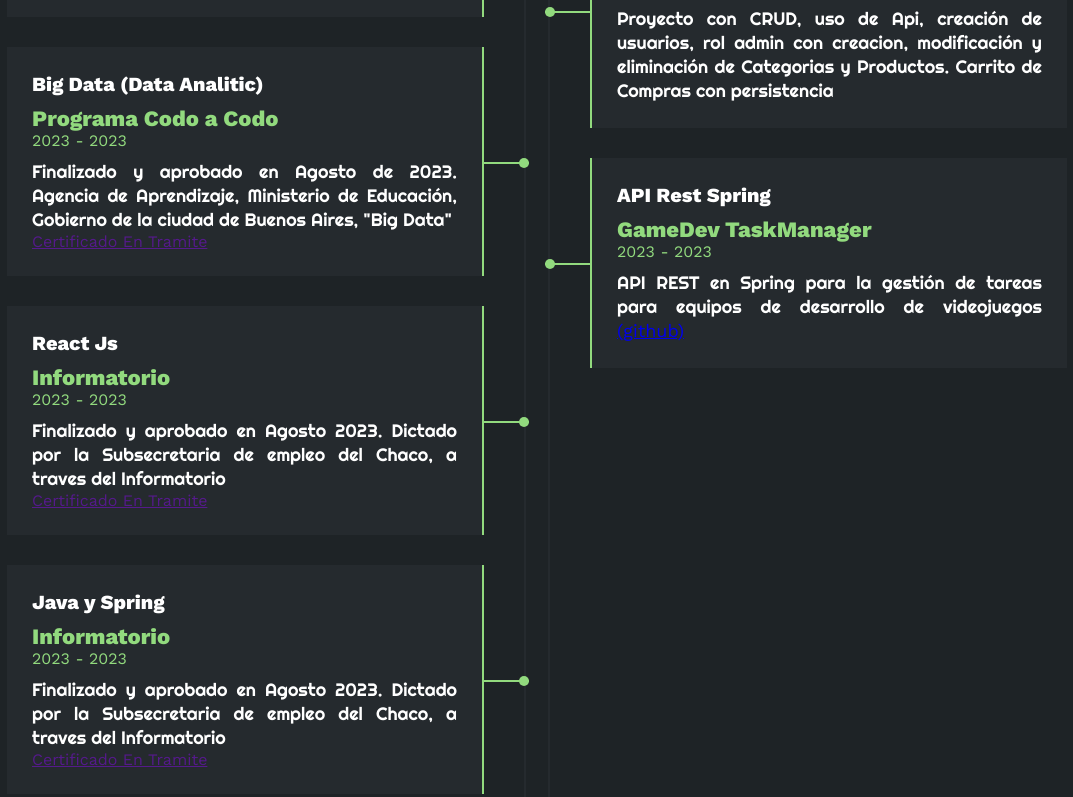
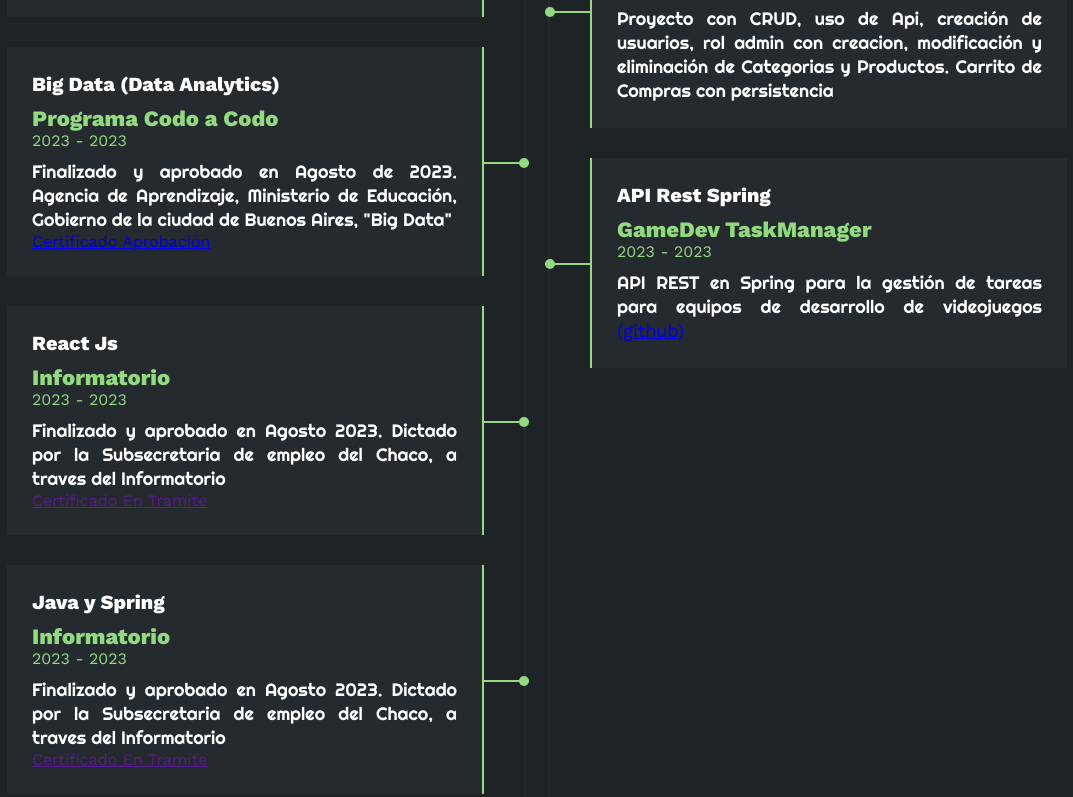
Before and after one commit to MarcosMartinProgram/marcosmartinprogram.github.io, a plain HTML site: page index.html in a window 1280 px wide. Shown: the part 3089-3886 px from the top of the page, without its empty margins (103-1176 px from the left). Drawn offline with nearby package versions, Linux system fonts and the light colour scheme.

Commit message:
Correccion de errores

```diff
--- a/index.html
+++ b/index.html
@@ -267,11 +267,11 @@
                         </div>
                     </div>
                     <div class="item izq">
-                        <h4>Big Data (Data Analitic)</h4>
+                        <h4>Big Data (Data Analytics)</h4>
                         <span class="casa">Programa Codo a Codo</span>
                         <span class="fecha">2023 - 2023</span>
                         <p>Finalizado y aprobado en Agosto de 2023. Agencia de Aprendizaje, Ministerio de Educación, Gobierno de la ciudad de Buenos Aires, "Big Data"</p>
-                        <a href="" target="_blank">Certificado En Tramite</a>
+                        <a href="https://drive.google.com/file/d/1q7S3xnb_7MH1LTdNivJOawAHkjF4JLA5/view?usp=drive_link" target="_blank">Certificado Aprobación</a>
                         <div class="conectori">
                             <div class="circuloi"></div>
                         </div>
@@ -396,7 +396,7 @@
                 </div>
             </div>
         </div>
-        <h2>DATA ANALITIC</h2>
+        <h2>DATA ANALYTICS</h2>
 
         <div id="looker-container"></div>
         <div id="google-sheets-button" class="center-button">
```
